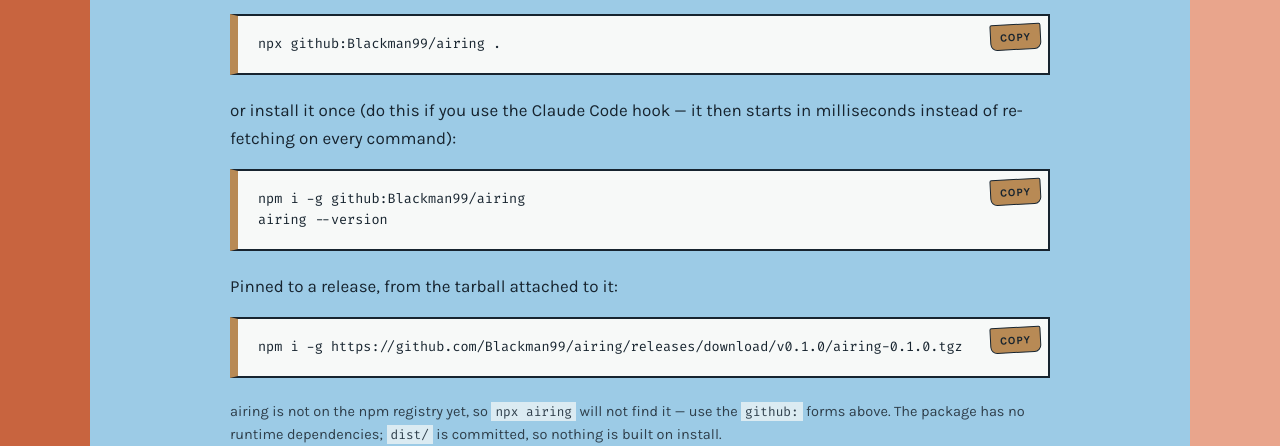
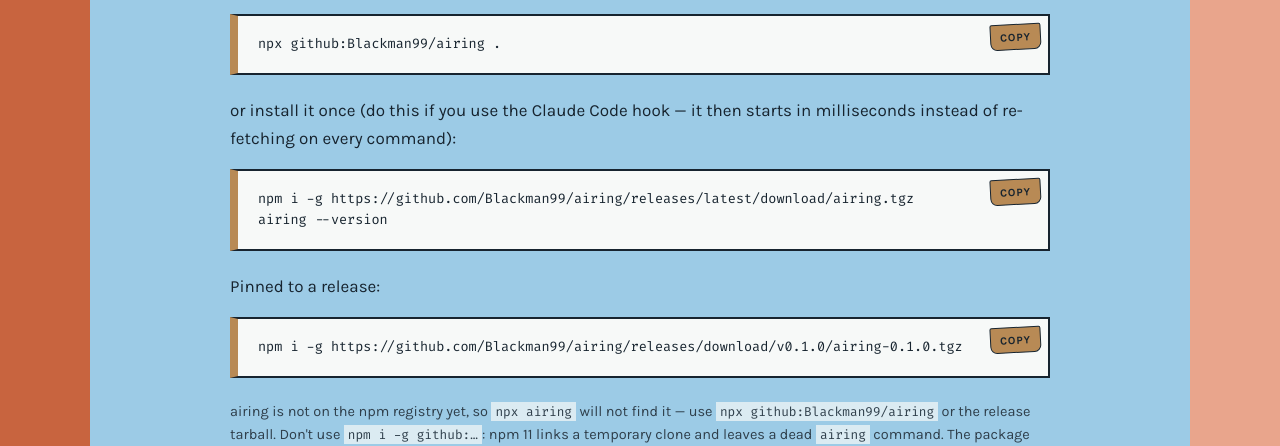
Before and after one commit to Blackman99/airing, a website: page site/docs/index.html in a window 1280 px wide. Shown: the part 335-781 px from the top of the page. Drawn offline with Linux system fonts and the light colour scheme.

Commit message:
install: global install from the release tarball (npm 11 'i -g github:' leaves a dead link); stable releases/latest/download/airing.tgz asset; release notes

```diff
--- a/site/docs/index.html
+++ b/site/docs/index.html
@@ -39,11 +39,11 @@
   <p>airing is a Node CLI (Node 18.17 or newer). The hosts you deploy to are all npm CLIs, so you already have what it needs. Run it straight from GitHub:</p>
   <pre class="code" tabindex="0">npx github:Blackman99/airing .</pre>
   <p>or install it once (do this if you use the Claude Code hook — it then starts in milliseconds instead of re-fetching on every command):</p>
-  <pre class="code" tabindex="0">npm i -g github:Blackman99/airing
+  <pre class="code" tabindex="0">npm i -g https://github.com/Blackman99/airing/releases/latest/download/airing.tgz
 airing --version</pre>
-  <p>Pinned to a release, from the tarball attached to it:</p>
+  <p>Pinned to a release:</p>
   <pre class="code" tabindex="0">npm i -g https://github.com/Blackman99/airing/releases/download/v0.1.0/airing-0.1.0.tgz</pre>
-  <p class="aside">airing is not on the npm registry yet, so <code>npx airing</code> will not find it — use the <code>github:</code> forms above. The package has no runtime dependencies; <code>dist/</code> is committed, so nothing is built on install.</p>
+  <p class="aside">airing is not on the npm registry yet, so <code>npx airing</code> will not find it — use <code>npx github:Blackman99/airing</code> or the release tarball. Don't use <code>npm i -g github:…</code>: npm 11 links a temporary clone and leaves a dead <code>airing</code> command. The package has no runtime dependencies; <code>dist/</code> is committed, so nothing is built on install.</p>
   <p class="aside">It reads files and makes no network requests, except for <code>airing probe</code>, which makes GET requests to the URL you give it.</p>
 </section>
 
```
Also changed, not shown: site/index.html (+2 -1 lines), .github/release-notes.md (added), .github/workflows/release.yml, README.md.
